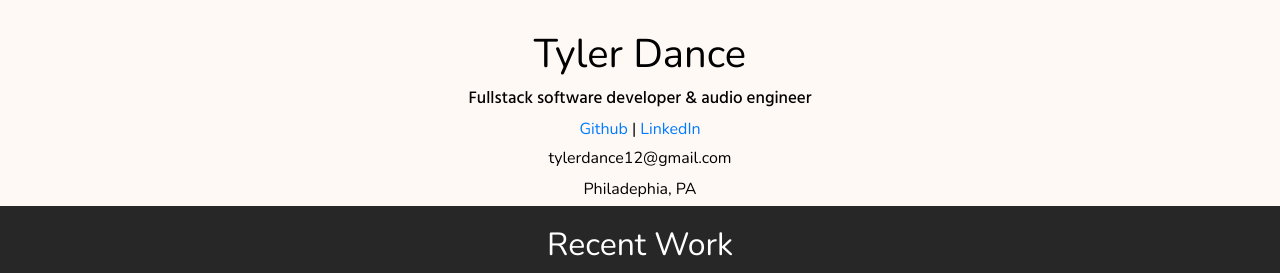
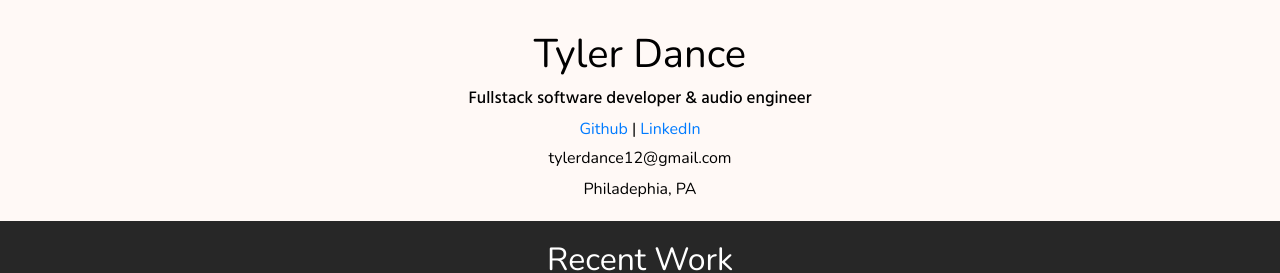
Before and after one commit to tylerdance/portfolio, a React (Create React App) app: page /home in a window 1280 px wide. Shown: the top 273 px of the page. Built offline with nearby package versions, Linux system fonts and the light colour scheme.

Commit message:
project images size reduced and header padding adjustment

```diff
--- a/src/App.css
+++ b/src/App.css
@@ -44,7 +44,7 @@ body {
   /* font-family: 'Hind Siliguri', sans-serif; */
   font-family: 'Nunito', sans-serif;
   padding-top: 30px;
-  padding-bottom: 5px;
+  padding-bottom: 20px;
   /* background-color: chartreuse; */
 
 }
@@ -380,8 +380,8 @@ p {
 
 
 .thumbnail {
-  width: 265px;
-  height: 265px;
+  width: 245px;
+  height: 245px;
   border-radius: 5%;
   padding: 5px;
   margin-top: 10px;
```
